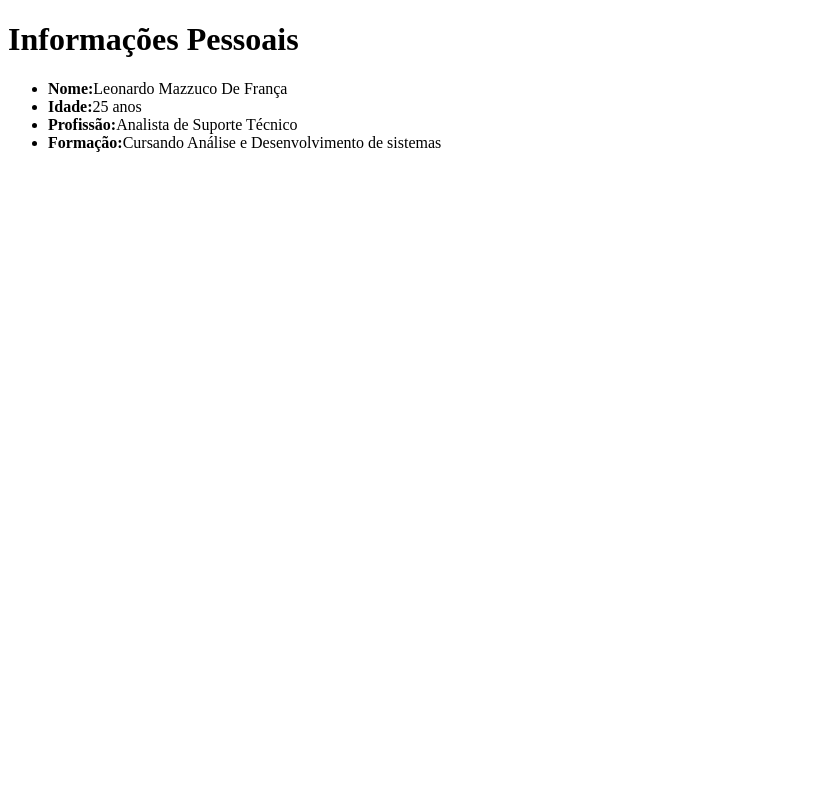
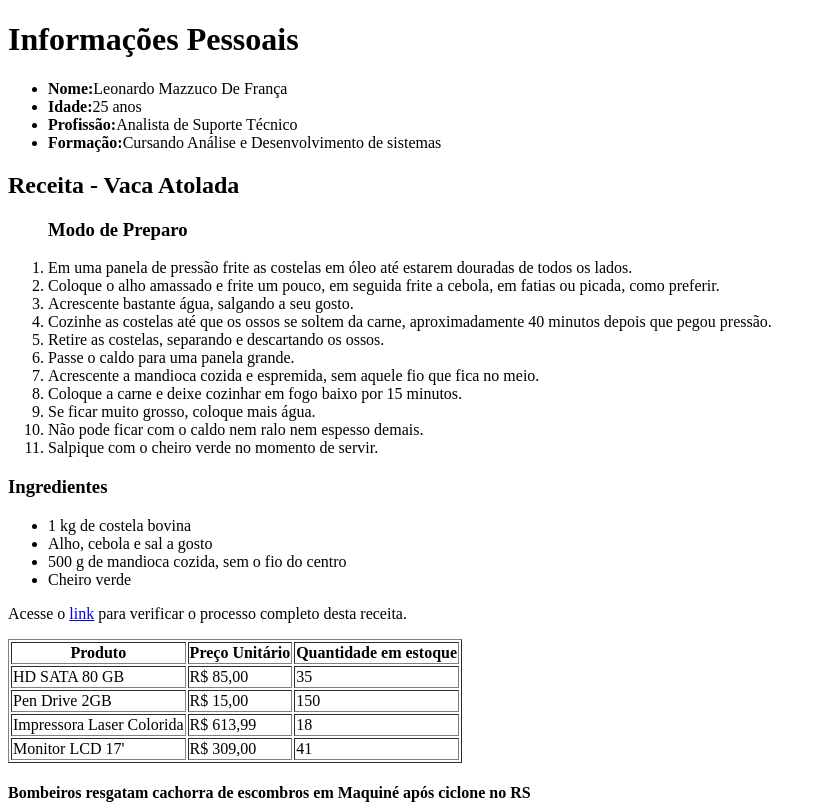
Before and after one commit to LeonardoMazzuco/Complementar1, a plain HTML site: page index.html in a window 1280 px wide. Shown: the top 806 px of the page, without its empty margins (0-822 px from the left). Drawn offline with Linux system fonts and the light colour scheme.

Commit message:
Parte 2 do Desafio

```diff
--- a/index.html
+++ b/index.html
@@ -17,19 +17,79 @@
     </header>
 
     <section>
+        <h2>Receita - Vaca Atolada</h2>
+        <ol>
+            <h3>Modo de Preparo</h3>
+            <li>Em uma panela de pressão frite as costelas em óleo até estarem douradas de todos os lados.</li>
+            <li>Coloque o alho amassado e frite um pouco, em seguida frite a cebola, em fatias ou picada, como preferir.</li>
+            <li>Acrescente bastante água, salgando a seu gosto.</li>
+            <li>Cozinhe as costelas até que os ossos se soltem da carne, aproximadamente 40 minutos depois que pegou pressão.</li>
+            <li>Retire as costelas, separando e descartando os ossos.</li>
+            <li>Passe o caldo para uma panela grande.</li>
+            <li>Acrescente a mandioca cozida e espremida, sem aquele fio que fica no meio.</li>
+            <li>Coloque a carne e deixe cozinhar em fogo baixo por 15 minutos.</li>
+            <li>Se ficar muito grosso, coloque mais água.</li>
+            <li>Não pode ficar com o caldo nem ralo nem espesso demais.</li>
+            <li>Salpique com o cheiro verde no momento de servir.</li>
+        </ol>
+        <h3>Ingredientes</h3>
+        <ul>
+            <li>1 kg de costela bovina</li>
+            <li>Alho, cebola e sal a gosto</li>
+            <li>500 g de mandioca cozida, sem o fio do centro</li>
+            <li>Cheiro verde</li>
+        </ul>
 
+        <p>Acesse o <a href="https://www.tudogostoso.com.br/receita/7872-vaca-atolada.html">link</a> para verificar o processo completo desta receita.</p>
     </section>
 
     <section>
-
+        <table border="">
+            <tr>
+                <th>Produto</th>
+                <th>Preço Unitário</th>
+                <th>Quantidade em estoque</th>
+            </tr>
+            <tr>
+                <td>HD SATA 80 GB</td>
+                <td>R$ 85,00</td>
+                <td>35</td>
+            </tr>
+            <tr>
+                <td>Pen Drive 2GB</td>
+                <td>R$ 15,00</td>
+                <td>150</td>
+            </tr>
+            <tr>
+                <td>Impressora Laser Colorida</td>
+                <td>R$ 613,99</td>
+                <td>18</td>
+            </tr>
+            <tr>
+                <td>Monitor LCD 17'</td>
+                <td>R$ 309,00</td>
+                <td>41</td>
+            </tr>
+        </table>
     </section>
 
     <article>
-
+        <h4>Bombeiros resgatam cachorra de escombros em Maquiné após ciclone no RS</h4>
+        <img src="bombeiro.jpg" alt="">
+        <p>  O Corpo de Bombeiros de Maquiné resgatou uma cachorra de escombros, após a passagem do ciclone extratropical que causou estragos no estado. O vídeo que mostra o resgate foi postado neste domingo (18), pelo governador do RS, Eduardo Leite.
+            <br>
+              Prefeituras disponibilizam canais de contatos para atingidos por temporal; saiba como ajudar
+            "Nossos heróis do Corpo de Bombeiros resgatando a cadelinha Laila, em Maquiné. Somos muito gratos a todos os esforços empregados para salvar todas as vidas possíveis!", postou
+            <br>
+              A cachorra Laila pertencia à Agnes Schmeling, que faleceu soterrada após deslizamento da casa.
+            <br>
+              A cidade é uma das mais atingidas pelo ciclone. Três pessoas morreram, e até a última atualização dessa matéria, tinha 200 desabrigados e 100 desalojados, segundo a Defesa Civil do RS. Na quinta-feira (15), o prefeito publicou um apelo por vídeo pedindo que as pessoas não saíssem de casa.</p>
+        <p> Para verificar a matéria completa com esta notícia, acesse o <a href="https://g1.globo.com/rs/rio-grande-do-sul/noticia/2023/06/18/bombeiros-resgatam-cachorra-de-escombros-em-maquine-apos-ciclone-no-rs.ghtml">link.</a></p>
     </article>
 
     <footer>
-
+        E-mail: leo.mazzuco@gmail.com
+        Telefone:11 980808270
     </footer>
 </body>
 </html>
```
Also changed, not shown: Atividades Aula 6/semantica.html (+2 -0 lines).
